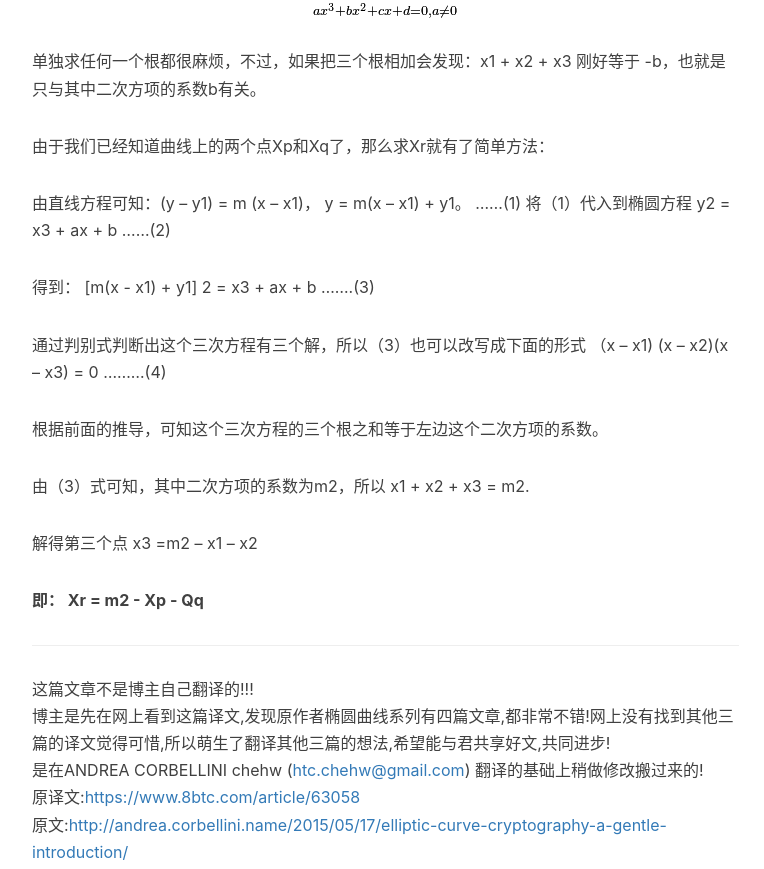
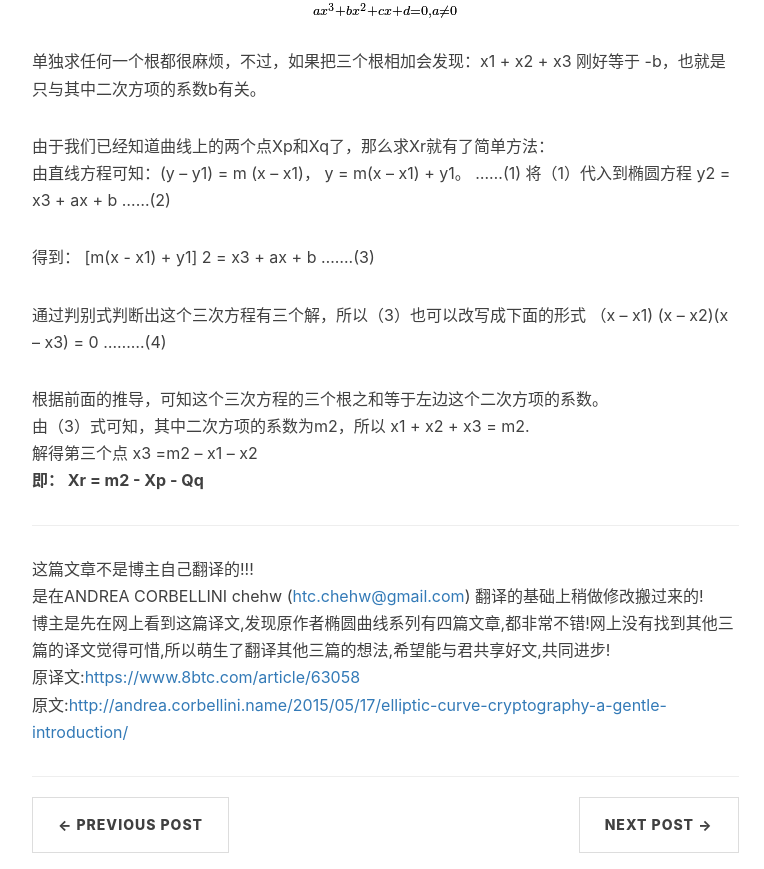
Before and after one commit to Mr-xiaojun/Mr-xiaojun.github.io, a plain HTML site: page article/椭圆曲线密码学简介/index.html in a window 1280 px wide. Shown: the part 10877-11746 px from the top of the page, without its empty margins (233-997 px from the left). Drawn offline with nearby package versions, Linux system fonts and the light colour scheme.

Commit message:
Site updated: 2018-10-27 00:00:49

```diff
--- a/article/椭圆曲线密码学简介/index.html
+++ b/article/椭圆曲线密码学简介/index.html
@@ -345,18 +345,18 @@ P = Q 的情况需要做点不同的处理：方程中 xR 和 yR 相同, 由于
 <img src="/article/椭圆曲线密码学简介/公式13.png">
 <img src="/article/椭圆曲线密码学简介/公式14.png">
 <p>单独求任何一个根都很麻烦，不过，如果把三个根相加会发现：x1 + x2 + x3 刚好等于 -b，也就是只与其中二次方项的系数b有关。</p>
-<p>由于我们已经知道曲线上的两个点Xp和Xq了，那么求Xr就有了简单方法：</p>
-<p>由直线方程可知：(y – y1) = m (x – x1)， y = m(x – x1) + y1。 ……(1) 将（1）代入到椭圆方程 y2 = x3 + ax + b ……(2)</p>
+<p>由于我们已经知道曲线上的两个点Xp和Xq了，那么求Xr就有了简单方法：<br>
+由直线方程可知：(y – y1) = m (x – x1)， y = m(x – x1) + y1。 ……(1) 将（1）代入到椭圆方程 y2 = x3 + ax + b ……(2)</p>
 <p>得到： [m(x - x1) + y1] 2 = x3  + ax + b …….(3)</p>
 <p>通过判别式判断出这个三次方程有三个解，所以（3）也可以改写成下面的形式 （x – x1) (x – x2)(x – x3) = 0 ………(4)</p>
-<p>根据前面的推导，可知这个三次方程的三个根之和等于左边这个二次方项的系数。</p>
-<p>由（3）式可知，其中二次方项的系数为m2，所以 x1 + x2 + x3 = m2.</p>
-<p>解得第三个点 x3 =m2 – x1 – x2</p>
-<p><strong>即：  Xr =  m2 - Xp - Qq</strong></p>
+<p>根据前面的推导，可知这个三次方程的三个根之和等于左边这个二次方项的系数。<br>
+由（3）式可知，其中二次方项的系数为m2，所以 x1 + x2 + x3 = m2.<br>
+解得第三个点 x3 =m2 – x1 – x2<br>
+<strong>即：  Xr =  m2 - Xp - Qq</strong></p>
 <hr>
 <p>这篇文章不是博主自己翻译的!!!<br>
+是在ANDREA CORBELLINI chehw (<a href="mailto:htc.chehw@gmail.com" target="_blank" rel="noopener">htc.chehw@gmail.com</a>) 翻译的基础上稍做修改搬过来的!<br>
 博主是先在网上看到这篇译文,发现原作者椭圆曲线系列有四篇文章,都非常不错!网上没有找到其他三篇的译文觉得可惜,所以萌生了翻译其他三篇的想法,希望能与君共享好文,共同进步!<br>
-是在ANDREA CORBELLINI chehw (<a href="mailto:htc.chehw@gmail.com" target="_blank" rel="noopener">htc.chehw@gmail.com</a>) 翻译的基础上稍做修改搬过来的!<br>
 原译文:<a href="https://www.8btc.com/article/63058" target="_blank" rel="noopener">https://www.8btc.com/article/63058</a><br>
 原文:<a href="http://andrea.corbellini.name/2015/05/17/elliptic-curve-cryptography-a-gentle-introduction/" target="_blank" rel="noopener">http://andrea.corbellini.name/2015/05/17/elliptic-curve-cryptography-a-gentle-introduction/</a></p>
 
--- a/post-sitemap.xml
+++ b/post-sitemap.xml
@@ -8,7 +8,7 @@
 
     <url>
         <loc>https://test/article/%E6%A4%AD%E5%9C%86%E6%9B%B2%E7%BA%BF%E5%AF%86%E7%A0%81%E5%AD%A6%E7%AE%80%E4%BB%8B/</loc>
-        <lastmod>2018-10-26T15:54:12.860Z</lastmod>
+        <lastmod>2018-10-26T16:00:41.570Z</lastmod>
         <changefreq>weekly</changefreq>
         <priority>0.6</priority>
 
--- a/sitemap.xml
+++ b/sitemap.xml
@@ -3,7 +3,7 @@
 
     <sitemap>
         <loc>https://test/post-sitemap.xml</loc>
-        <lastmod>2018-10-26T15:54:12.860Z</lastmod>
+        <lastmod>2018-10-26T16:00:41.570Z</lastmod>
     </sitemap>
 
     <sitemap>
```
